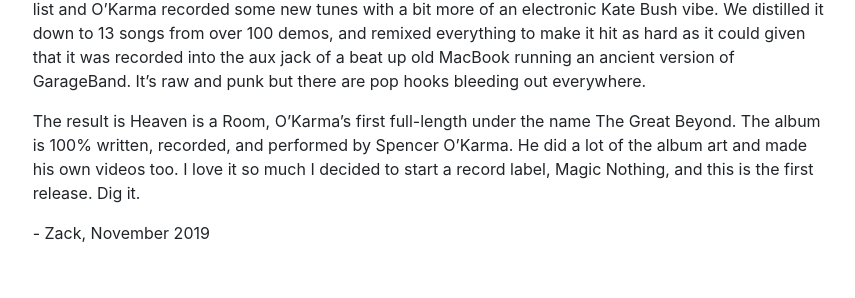
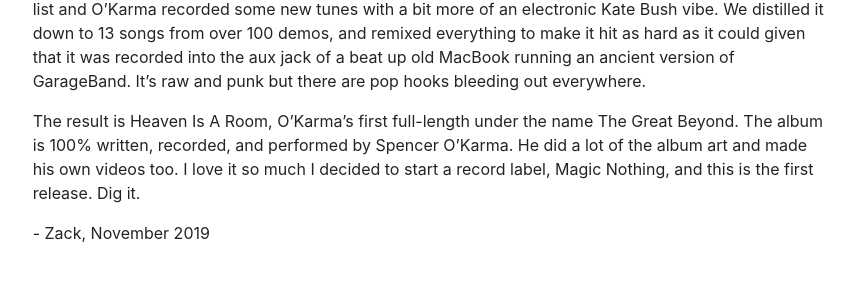
Before and after one commit to magic-nothing/magic-nothing.github.io, a Jekyll site: the page built from index.html, in a window 1280 px wide. Shown: the part 1488-1786 px from the top of the page, without its empty margins (209-1064 px from the left). Built offline with Jekyll 4.4.1, drawn with Linux system fonts in a browser that asks for light colours; nearby versions of some CDN libraries.

Commit message:
update hiar title

```diff
--- a/index.html
+++ b/index.html
@@ -19,7 +19,7 @@
                 <p>We grew up together in the SF Bay Area music scene playing house parties and punk shows at 924 Gilman St. and other local spots. He had a band called ParasitesGo! that everybody was hyped about. They played our tour kickoff when I was in a band called Shakey Bones opening for the Abi Yoyos on a national tour in 2006. We were several years apart so he must’ve been 16 or 17 at the time.</p>
                 <p>Now he’s knocking on my door in Los Angeles in 2017 and hands me a burned CD when he walks in the door. We catch up and I get him a job through a friend working the graveyard shift at a university library. O’Karma spends the late nights in the library studying meditation and working on his first novel about a kid on the spectrum who’s obsessed with The Beatles. O’Karma describes himself as a vampire — he’s an actor too, he could definitely play the part.</p>
                 <p>I must’ve listened to that CD over 100 times. It’s raw and surreal, reminded me of The Clash, The Replacements, Brian Eno, and Big Star, but weirder. We spent the next few months working out a track list and O’Karma recorded some new tunes with a bit more of an electronic Kate Bush vibe. We distilled it down to 13 songs from over 100 demos, and remixed everything to make it hit as hard as it could given that it was recorded into the aux jack of a beat up old MacBook running an ancient version of GarageBand. It’s raw and punk but there are pop hooks bleeding out everywhere.</p>
-                <p>The result is Heaven is a Room, O’Karma’s first full-length under the name The Great Beyond. The album is 100% written, recorded, and performed by Spencer O’Karma. He did a lot of the album art and made his own videos too. I love it so much I decided to start a record label, Magic Nothing, and this is the first release. Dig it.</p>
+                <p>The result is Heaven Is A Room, O’Karma’s first full-length under the name The Great Beyond. The album is 100% written, recorded, and performed by Spencer O’Karma. He did a lot of the album art and made his own videos too. I love it so much I decided to start a record label, Magic Nothing, and this is the first release. Dig it.</p>
 
                 <p>- Zack, November 2019</p>
             </div>
```
